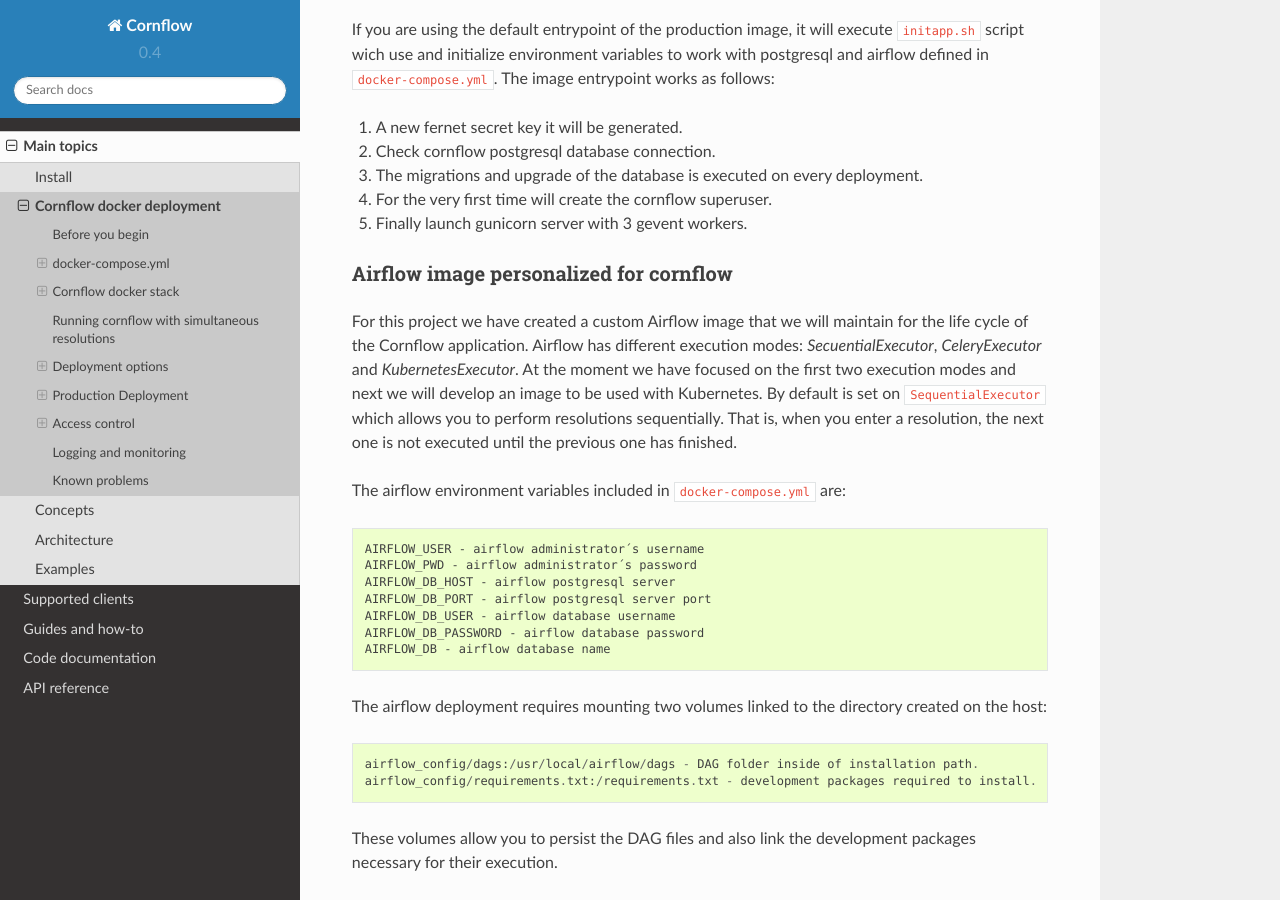
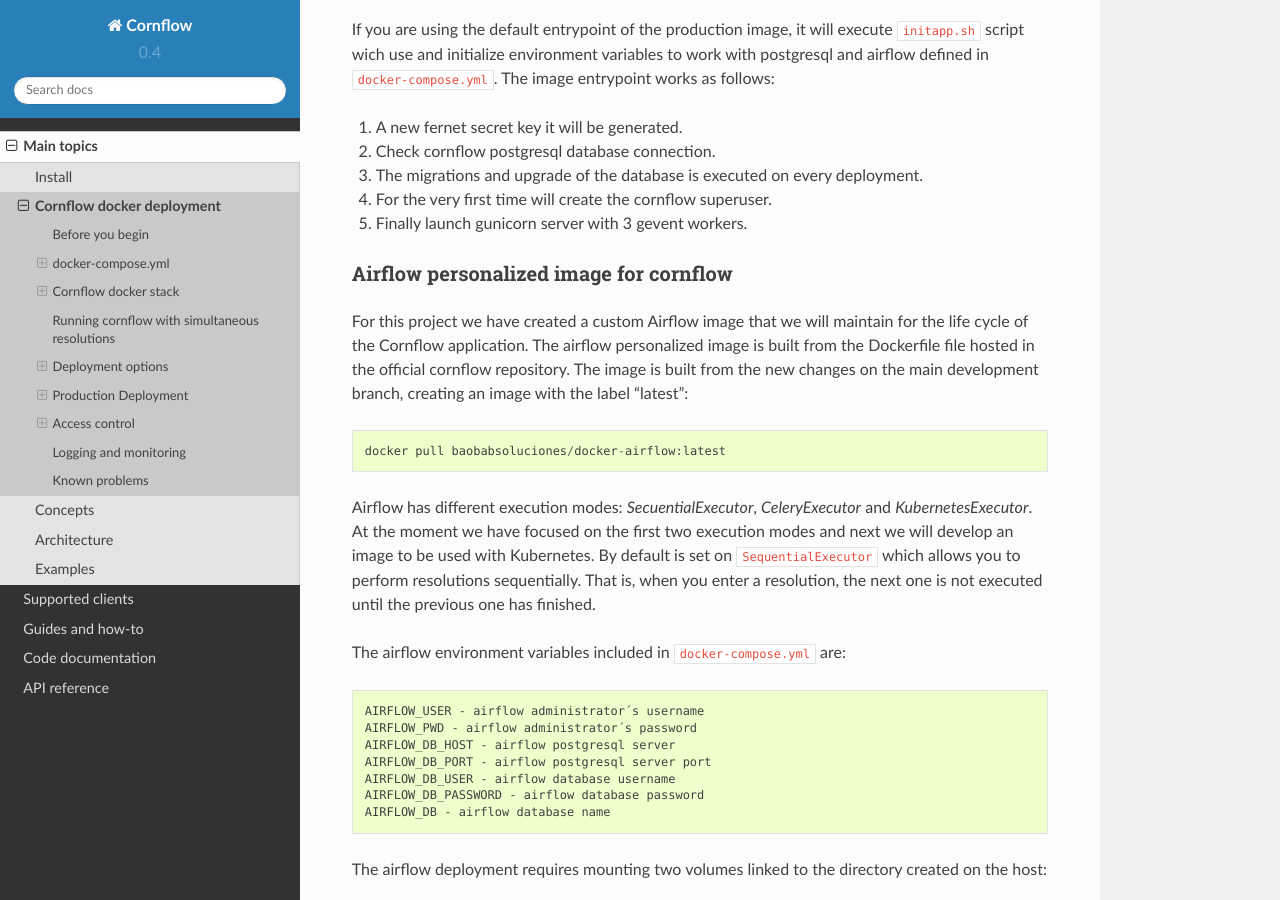
Before and after one commit to baobabsoluciones/cornflow, a Sphinx documentation site: the page built from docs/source/main/docker-stack.rst, in a window 1280 px wide and 900 px high, scrolled down 3035 px. Built offline with Sphinx 7.4.7 and the Read the Docs theme 2.0.0, drawn with Linux system fonts in a browser that asks for light colours.

Commit message:
documentation some corrections

```diff
--- a/docs/source/main/docker-stack.rst
+++ b/docs/source/main/docker-stack.rst
@@ -111,10 +111,14 @@
 #. For the very first time will create the cornflow superuser.
 #. Finally launch gunicorn server with 3 gevent workers.
 
-Airflow image personalized for cornflow
+Airflow personalized image for cornflow
 ******************************************
 
 For this project we have created a custom Airflow image that we will maintain for the life cycle of the Cornflow application.
+The airflow personalized image is built from the Dockerfile file hosted in the official cornflow repository. The image is built from the new changes on the main development branch, creating an image with the label "latest"::
+
+    docker pull baobabsoluciones/docker-airflow:latest
+
 Airflow has different execution modes: `SecuentialExecutor`, `CeleryExecutor` and `KubernetesExecutor`. At the moment we have focused on the first two execution modes and next we will develop an image to be used with Kubernetes.
 By default is set on ``SequentialExecutor`` which allows you to perform resolutions sequentially. That is, when you enter a resolution, the next one is not executed until the previous one has finished.
 
```
